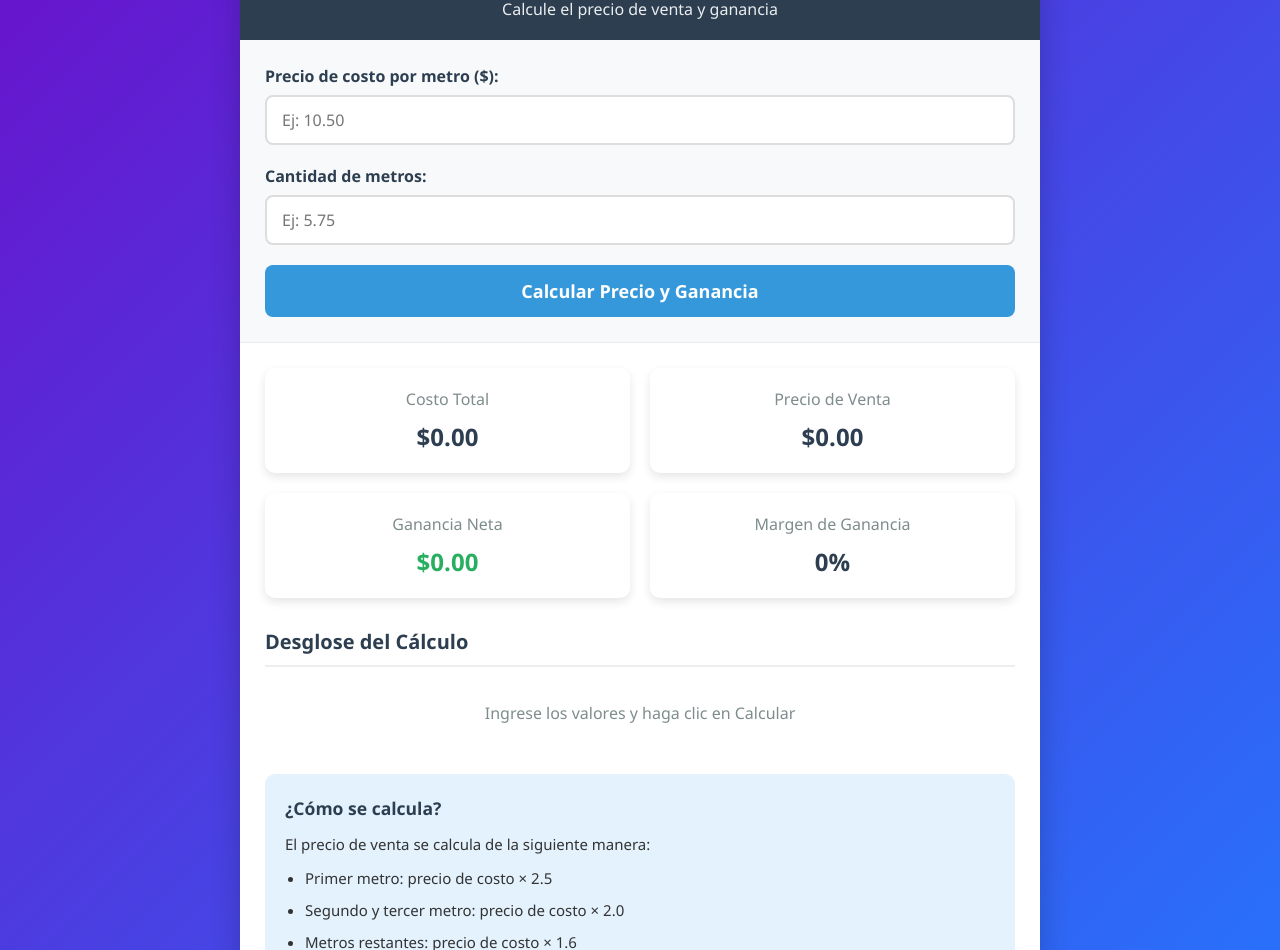
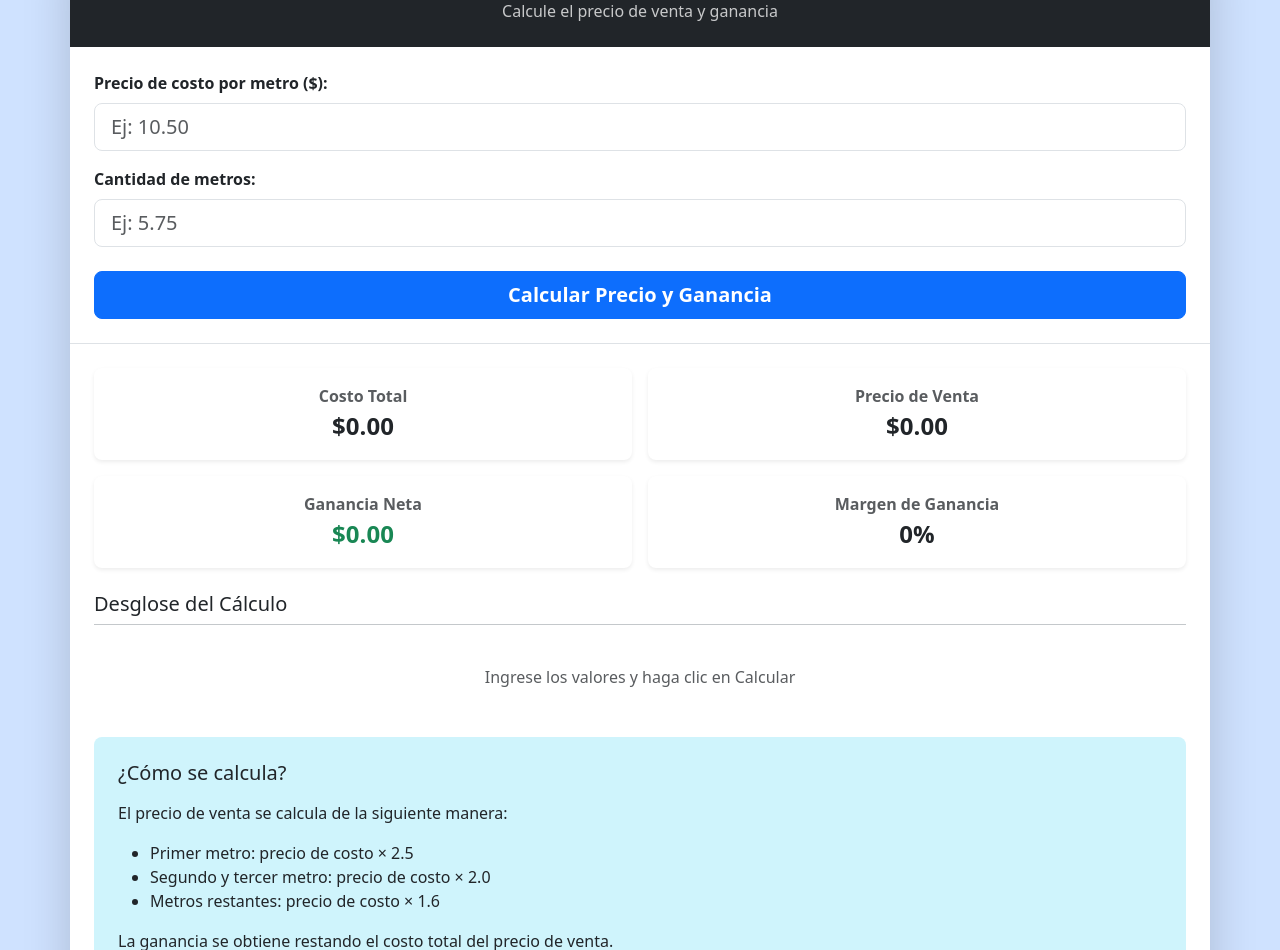
Before and after one commit to walterequis-ui/calculo-lonas, a plain HTML site: page index.html in a window 1280 px wide. Shown: the part 110-1060 px from the top of the page. Drawn offline with nearby package versions, Linux system fonts and the light colour scheme.

Commit message:
Eliminación de css, reemplazado por bootstrap

```diff
--- a/index.html
+++ b/index.html
@@ -4,61 +4,77 @@
     <meta charset="UTF-8">
     <meta name="viewport" content="width=device-width, initial-scale=1.0">
     <title>Calculadora de Precios por Metro</title>
-    <link rel="stylesheet" href="styles.css">
+    <!-- Enlace al CSS de Bootstrap -->
+    <link href="https://cdn.jsdelivr.net/npm/bootstrap@5.3.3/dist/css/bootstrap.min.css" rel="stylesheet" xintegrity="sha384-QWTKZyjpPEjISv5WaRU9OFeRpok6YctnYmDr5pNlyT2bRjXh0JMhjY6hW+ALEwIH" crossorigin="anonymous">
 </head>
-<body>
-    <div class="container">
-        <header>
-            <h1>Calculadora de Precios</h1>
-            <p class="description">Calcule el precio de venta y ganancia</p>
+<body class="bg-primary-subtle d-flex flex-column align-items-center p-3 p-md-5">
+    <div class="container bg-white p-0 rounded-4 shadow-lg overflow-hidden">
+        <header class="bg-dark text-white text-center p-4 rounded-top-4">
+            <h1 class="fs-4 mb-2">Calculadora de Precios</h1>
+            <p class="description mb-0 opacity-75">Calcule el precio de venta y ganancia</p>
         </header>
-
-        <div class="input-section">
-            <div class="form-group">
-                <label for="costo">Precio de costo por metro ($):</label>
-                <input type="number" id="costo" min="0" step="0.01" placeholder="Ej: 10.50">
+        <div class="p-4 border-bottom">
+            <div class="mb-3">
+                <label for="costo" class="form-label fw-bold text-dark">Precio de costo por metro ($):</label>
+                <input type="number" id="costo" class="form-control form-control-lg rounded-3" min="0" step="0.01" placeholder="Ej: 10.50">
             </div>
 
-            <div class="form-group">
-                <label for="metros">Cantidad de metros:</label>
-                <input type="number" id="metros" min="0" step="0.01" placeholder="Ej: 5.75">
+            <div class="mb-4">
+                <label for="metros" class="form-label fw-bold text-dark">Cantidad de metros:</label>
+                <input type="number" id="metros" class="form-control form-control-lg rounded-3" min="0" step="0.01" placeholder="Ej: 5.75">
             </div>
 
-            <button id="calcular-btn">Calcular Precio y Ganancia</button>
+            <button id="calcular-btn" class="btn btn-primary btn-lg w-100 fw-bold rounded-3">Calcular Precio y Ganancia</button>
         </div>
 
-        <div class="results-section">
-            <div class="results-grid">
-                <div class="result-card">
-                    <div class="result-title">Costo Total</div>
-                    <div class="result-value" id="costo-total">$0.00</div>
+        <div class="p-4">
+            <div class="row row-cols-1 row-cols-md-2 g-3 mb-4">
+                <div class="col">
+                    <div class="card shadow-sm border-0 rounded-3">
+                        <div class="card-body text-center">
+                            <div class="text-muted fw-semibold">Costo Total</div>
+                            <div class="fs-4 fw-bold text-dark" id="costo-total">$0.00</div>
+                        </div>
+                    </div>
                 </div>
 
-                <div class="result-card">
-                    <div class="result-title">Precio de Venta</div>
-                    <div class="result-value" id="precio-venta">$0.00</div>
+                <div class="col">
+                    <div class="card shadow-sm border-0 rounded-3">
+                        <div class="card-body text-center">
+                            <div class="text-muted fw-semibold">Precio de Venta</div>
+                            <div class="fs-4 fw-bold text-dark" id="precio-venta">$0.00</div>
+                        </div>
+                    </div>
                 </div>
 
-                <div class="result-card">
-                    <div class="result-title">Ganancia Neta</div>
-                    <div class="result-value profit" id="ganancia">$0.00</div>
+                <div class="col">
+                    <div class="card shadow-sm border-0 rounded-3">
+                        <div class="card-body text-center">
+                            <div class="text-muted fw-semibold">Ganancia Neta</div>
+                            <div class="fs-4 fw-bold text-success" id="ganancia">$0.00</div>
+                        </div>
+                    </div>
                 </div>
 
-                <div class="result-card">
-                    <div class="result-title">Margen de Ganancia</div>
-                    <div class="result-value" id="margen">0%</div>
+                <div class="col">
+                    <div class="card shadow-sm border-0 rounded-3">
+                        <div class="card-body text-center">
+                            <div class="text-muted fw-semibold">Margen de Ganancia</div>
+                            <div class="fs-4 fw-bold text-dark" id="margen">0%</div>
+                        </div>
+                    </div>
                 </div>
             </div>
 
-            <div class="breakdown">
-                <h2 class="breakdown-title">Desglose del Cálculo</h2>
-                <div id="desglose">
-                    <div class="no-data">Ingrese los valores y haga clic en Calcular</div>
+            <div class="mt-4">
+                <h2 class="fs-5 text-dark pb-2 mb-3 border-bottom border-secondary-subtle">Desglose del Cálculo</h2>
+                <div id="desglose" class="bg-white rounded-3">
+                    <div class="text-center text-muted p-4">Ingrese los valores y haga clic en Calcular</div>
                 </div>
             </div>
 
-            <div class="explanation">
-                <h3>¿Cómo se calcula?</h3>
+            <div class="mt-4 p-4 bg-info-subtle rounded-3">
+                <h3 class="fs-5 text-dark mb-3">¿Cómo se calcula?</h3>
                 <p>El precio de venta se calcula de la siguiente manera:</p>
                 <ul>
                     <li>Primer metro: precio de costo × 2.5</li>
@@ -70,6 +86,7 @@
         </div>
     </div>
 
+    <!-- Enlace al archivo JavaScript -->
     <script src="script.js"></script>
 </body>
 </html>
--- a/styles.css
+++ /dev/null
@@ -1,207 +0,0 @@
-* {
-  box-sizing: border-box;
-  margin: 0;
-  padding: 0;
-  font-family: "Segoe UI", Tahoma, Geneva, Verdana, sans-serif;
-}
-
-body {
-  background: linear-gradient(135deg, #6a11cb 0%, #2575fc 100%);
-  color: #333;
-  min-height: 100vh;
-  display: flex;
-  flex-direction: column;
-  align-items: center;
-  padding: 20px;
-}
-
-.container {
-  width: 100%;
-  max-width: 800px;
-  background: white;
-  border-radius: 15px;
-  box-shadow: 0 10px 30px rgba(0, 0, 0, 0.2);
-  overflow: hidden;
-  margin: 20px 0;
-}
-
-header {
-  background: #2c3e50;
-  color: white;
-  padding: 20px;
-  text-align: center;
-}
-
-h1 {
-  font-size: 28px;
-  margin-bottom: 10px;
-}
-
-.description {
-  font-size: 16px;
-  opacity: 0.9;
-}
-
-.input-section {
-  padding: 25px;
-  background: #f8f9fa;
-  border-bottom: 1px solid #e9ecef;
-}
-
-.form-group {
-  margin-bottom: 20px;
-}
-
-label {
-  display: block;
-  margin-bottom: 8px;
-  font-weight: 600;
-  color: #2c3e50;
-}
-
-input {
-  width: 100%;
-  padding: 12px 15px;
-  border: 2px solid #ddd;
-  border-radius: 8px;
-  font-size: 16px;
-  transition: border-color 0.3s;
-}
-
-input:focus {
-  border-color: #3498db;
-  outline: none;
-  box-shadow: 0 0 0 3px rgba(52, 152, 219, 0.2);
-}
-
-button {
-  background: #3498db;
-  color: white;
-  border: none;
-  padding: 14px 20px;
-  width: 100%;
-  border-radius: 8px;
-  cursor: pointer;
-  font-size: 18px;
-  font-weight: 600;
-  transition: background 0.3s, transform 0.2s;
-}
-
-button:hover {
-  background: #2980b9;
-  transform: translateY(-2px);
-}
-
-button:active {
-  transform: translateY(0);
-}
-
-.results-section {
-  padding: 25px;
-}
-
-.results-grid {
-  display: grid;
-  grid-template-columns: repeat(2, 1fr);
-  gap: 20px;
-  margin-bottom: 25px;
-}
-
-.result-card {
-  background: white;
-  border-radius: 10px;
-  padding: 20px;
-  box-shadow: 0 4px 10px rgba(0, 0, 0, 0.1);
-  text-align: center;
-}
-
-.result-title {
-  font-size: 16px;
-  color: #7f8c8d;
-  margin-bottom: 10px;
-}
-
-.result-value {
-  font-size: 24px;
-  font-weight: 700;
-  color: #2c3e50;
-}
-
-.profit {
-  color: #27ae60;
-}
-
-.breakdown {
-  margin-top: 30px;
-}
-
-.breakdown-title {
-  font-size: 20px;
-  color: #2c3e50;
-  margin-bottom: 15px;
-  padding-bottom: 10px;
-  border-bottom: 2px solid #eee;
-}
-
-.breakdown-item {
-  display: flex;
-  justify-content: space-between;
-  padding: 12px 0;
-  border-bottom: 1px solid #f1f1f1;
-}
-
-.breakdown-item:last-child {
-  border-bottom: none;
-  font-weight: 700;
-  background: #f8f9fa;
-  margin-top: 10px;
-  border-radius: 8px;
-  padding: 15px;
-}
-
-.breakdown-desc {
-  color: #7f8c8d;
-}
-
-.breakdown-value {
-  font-weight: 600;
-}
-
-.explanation {
-  margin-top: 30px;
-  padding: 20px;
-  background: #e3f2fd;
-  border-radius: 10px;
-  font-size: 15px;
-  line-height: 1.6;
-}
-
-.explanation h3 {
-  margin-bottom: 10px;
-  color: #2c3e50;
-}
-
-.explanation ul {
-  padding-left: 20px;
-  margin: 10px 0;
-}
-
-.explanation li {
-  margin-bottom: 8px;
-}
-
-.no-data {
-  text-align: center;
-  color: #7f8c8d;
-  padding: 20px;
-}
-
-@media (max-width: 600px) {
-  .results-grid {
-    grid-template-columns: 1fr;
-  }
-
-  .container {
-    border-radius: 10px;
-  }
-}
```
